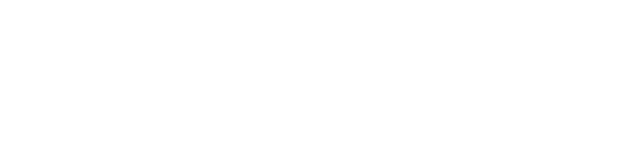
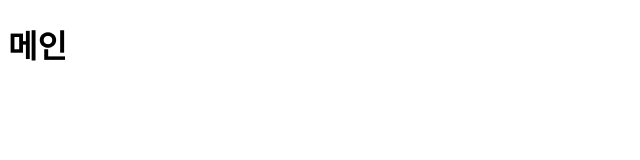
Before and after one commit to hans4809/Web_Study, a plain HTML site: page index.html in a window 1280 px wide. Shown: the whole page, without its empty margins (0-640 px from the left). Drawn offline with Linux system fonts and the light colour scheme.

Commit message:
헤드 1 이름 메인

```diff
--- a/index.html
+++ b/index.html
@@ -5,3 +5,7 @@
 	<meta charset="UTF-8">
 	<title>WebPage</title>
 </head>
+
+<body>
+    <h1>메인</h1>
+</body>
```
